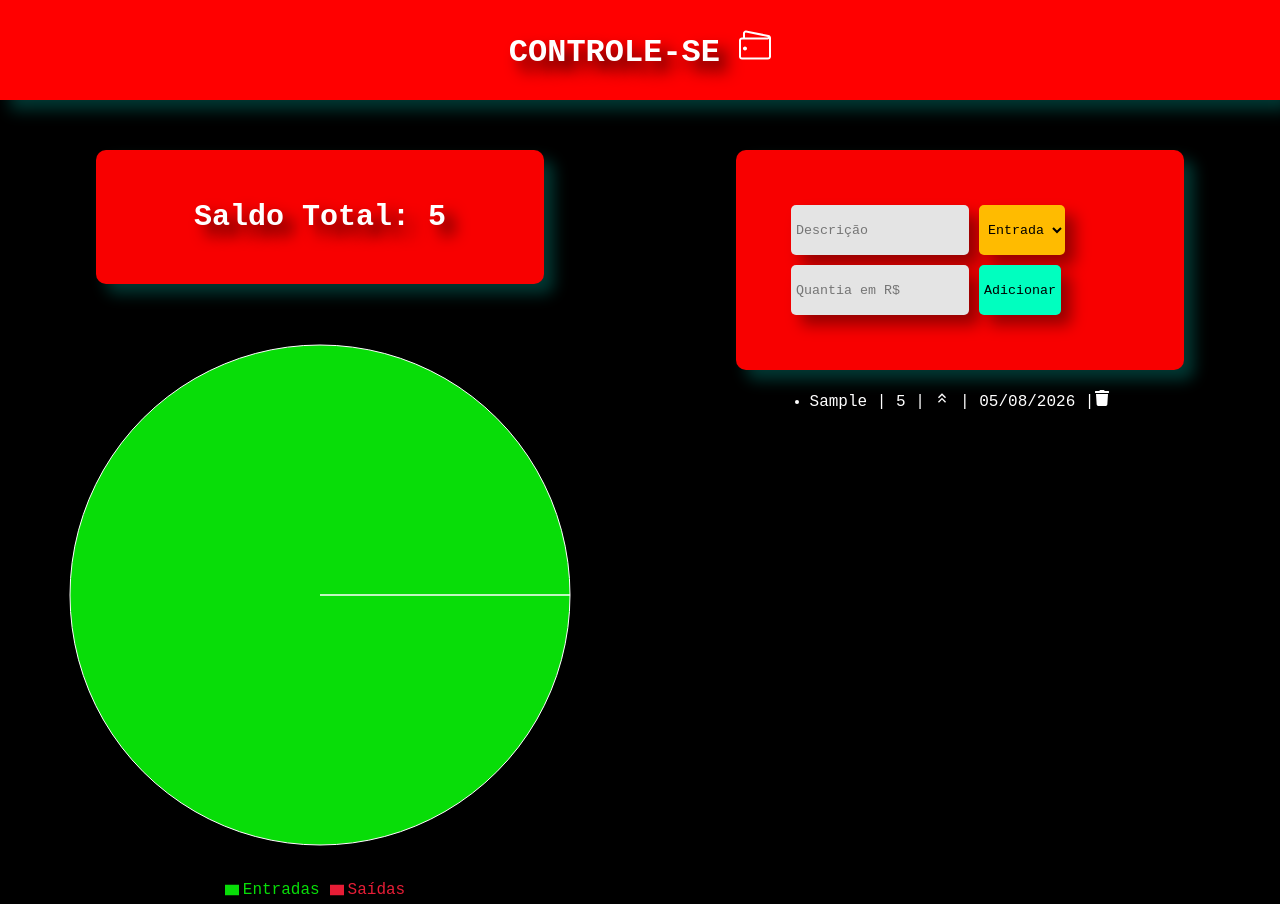
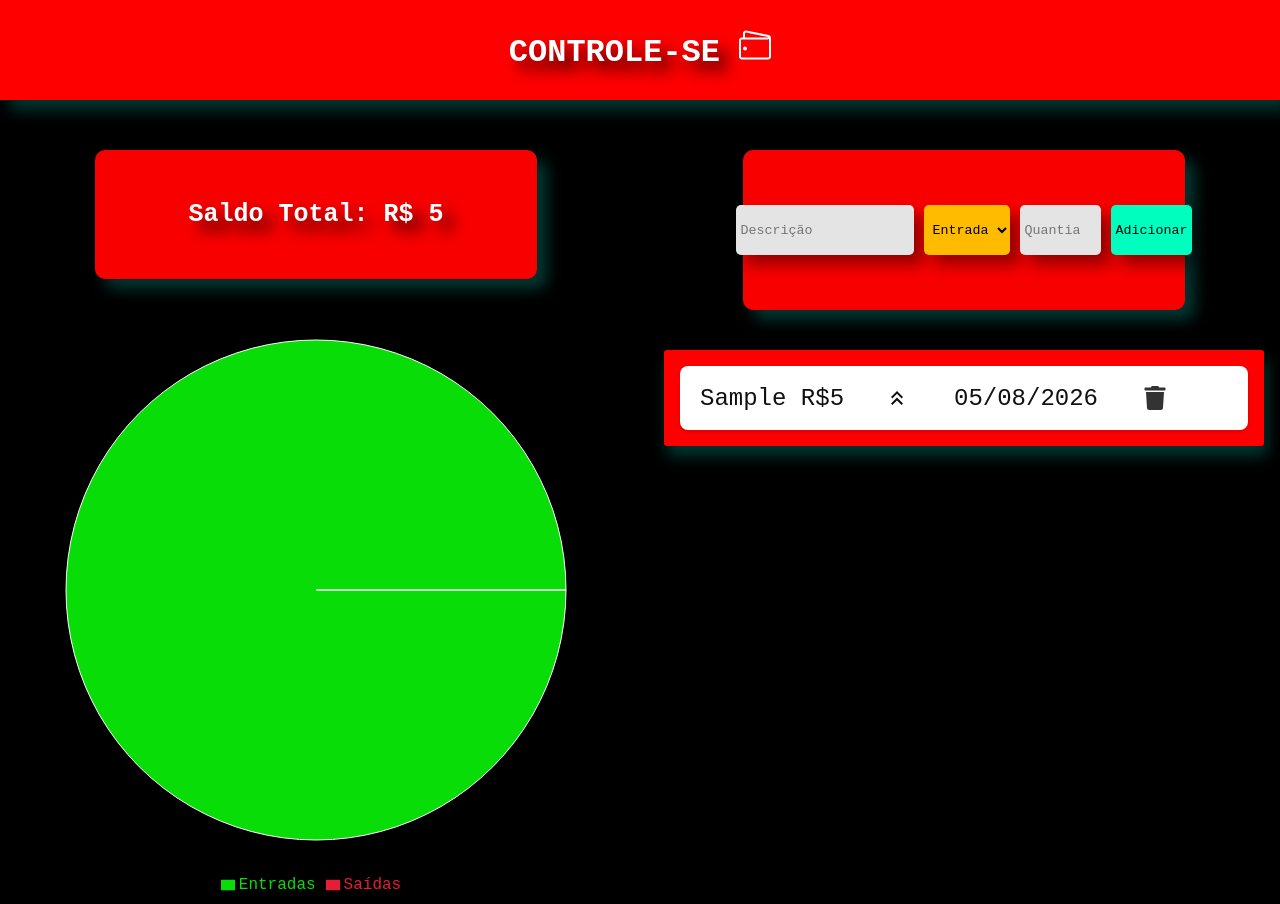
Before and after one commit to Felipesaraiva113/controle-se, a React (Vite) app: page / in a window 1280 px wide. Both pictures are taken after typing "Sample", "5" into the empty fields and a click on the button "Adicionar". Built offline with nearby package versions, Linux system fonts and the light colour scheme.

Commit message:
finalização do layout para desktop

```diff
--- a/src/App.jsx
+++ b/src/App.jsx
@@ -28,7 +28,7 @@ function App() {
       <PrimeiroComponente/>
       <div className='grid-layout'>
         <div className='painel-esquerdo'>
-          <h2 className={classes.h2}>Saldo Total: {calcularSaldoTotal}</h2>
+          <h2 className={classes.h2}>Saldo Total: R$ {calcularSaldoTotal}</h2>
             <GraficoFinanceiro transactions={transactions} />
         </div>
         <div className='painel-direito'>
--- a/src/components/App.module.css
+++ b/src/components/App.module.css
@@ -9,5 +9,5 @@
     box-shadow: 10px 10px 15px rgba(6, 184, 169, 0.3);
     text-shadow: 10px 10px 15px rgba(0, 0, 0, 0.8);
     margin-bottom: 20px;
-    font-size: 30px;
+    font-size: 25px;
 }
--- a/src/components/Form.module.css
+++ b/src/components/Form.module.css
@@ -6,6 +6,10 @@
     border-radius: 10px;
     margin-top: 50px;
     box-shadow: 10px 10px 15px rgba(6, 184, 169, 0.3);
+    display: flex;
+  flex-direction: row;
+  align-items: center;
+  justify-content: center;
 }
 .input {
     padding: 5px;
--- /dev/null
+++ b/src/components/List.module.css
@@ -0,0 +1,99 @@
+/* Container principal vermelho com rolagem */
+.div_listagem {
+  background-color: #ff0000;
+  border-radius: 3px;
+  padding: 16px;
+  box-shadow: 3px 10px 15px rgba(6, 184, 169, 0.3);
+  margin-top: 20px;
+  width: 600px;
+
+  /* Mantém a altura fixa e adiciona a barra de rolagem quando necessário */
+  max-height: 580px;
+  overflow-y: auto;
+  box-sizing: border-box;
+}
+
+/* Customização da barra de rolagem interna */
+.div_listagem::-webkit-scrollbar {
+  width: 6px;
+}
+
+.div_listagem::-webkit-scrollbar-track {
+  background: rgba(0, 0, 0, 0.1);
+  border-radius: 4px;
+}
+
+.div_listagem::-webkit-scrollbar-thumb {
+  background: rgba(255, 255, 255, 0.5);
+  border-radius: 4px;
+}
+
+.div_listagem::-webkit-scrollbar-thumb:hover {
+  background: rgba(255, 255, 255, 0.8);
+}
+
+/* Removendo marcadores padrões da lista (ul) */
+.div_listagem ul {
+  list-style: none;
+  margin: 0;
+  padding: 0;
+  display: flex;
+  flex-direction: column;
+  gap: 10px;
+}
+
+/* Estilo de cada linha (li) com GRID interno para alinhar colunas perfeitamente */
+.div_listagem li {
+  background-color: #ffffff;
+  color: #111111;
+  padding: 16px 20px;
+  border-radius: 8px;
+  font-family: inherit;
+  font-size: 24px; /* Ajustado levemente para caber confortavelmente em 600px */
+  font-weight: 500;
+  box-shadow: 0 2px 4px rgba(0, 0, 0, 0.15);
+
+  /* Define alinhamento em colunas fixas */
+  display: grid;
+  /* Colunas:
+     1. Descrição (largura flexível)
+     2. Valor (largura fixa)
+     3. Seta (largura fixa centralizada)
+     4. Data (largura fixa)
+     5. Lixeira (largura fixa no final)
+  */
+  grid-template-columns: 140px 80px 40px 160px 40px;
+  align-items: center;
+  justify-content: space-between;
+  text-align: left;
+}
+
+/* Opcional: Para ocultar os caracteres de barra '|' soltos que ficam desalinhados */
+/* Se quiser sumir com as barras do JSX mantendo o visual limpo, adicione isso: */
+.div_listagem li {
+  /* Alinha os textos e ícones nas colunas correspondentes */
+  white-space: nowrap;
+}
+
+/* Estilização para o ícone de Deletar (Lixeira) */
+.div_listagem li span {
+  cursor: pointer;
+  display: inline-flex;
+  align-items: center;
+  justify-content: center;
+  padding: 4px;
+  color: #333333;
+  transition: color 0.2s ease, transform 0.2s ease;
+  justify-self: end; /* Gruda a lixeira na ponta direita */
+}
+
+.div_listagem li span:hover {
+  color: #d32f2f;
+  transform: scale(1.15);
+}
+
+/* Estilização para os ícones (setas) */
+.div_listagem li svg {
+  vertical-align: middle;
+  justify-self: center; /* Centraliza a seta no meio da sua coluna */
+}
--- a/src/components/TransactionForm.jsx
+++ b/src/components/TransactionForm.jsx
@@ -36,6 +36,7 @@ function TransactionForm({ onAddTransaction, dataFormatada }) {
                 value={description}
                 onChange={(e) => setDescription(e.target.value)}
                 className={classes.input}
+                maxLength={6}
             />
             <select
                 value={type}
@@ -51,6 +52,7 @@ function TransactionForm({ onAddTransaction, dataFormatada }) {
                 value={amount}
                 onChange={(e) => setAmount(e.target.value)}
                 className={classes.input}
+                max='999'
             />
             <button type="submit" className={classes.button}>Adicionar</button>
         </form>
--- a/src/components/TransactionList.jsx
+++ b/src/components/TransactionList.jsx
@@ -1,15 +1,17 @@
 import { FaTrash } from "react-icons/fa";
 import { MdKeyboardDoubleArrowUp } from "react-icons/md";
 import { MdKeyboardDoubleArrowDown } from "react-icons/md";
+import classes from './List.module.css';
 
 function TransactionList({ transactions, onDeleteTransaction }) {
-    return (<div>
+    return (<div className={classes.div_listagem}>
         <ul>
             {transactions.map((transaction) =>
             ( <li key={transaction.id}>
-                {transaction.description} | {transaction.amount} | {transaction.amount > 0 ? <MdKeyboardDoubleArrowUp />
-: <MdKeyboardDoubleArrowDown />} | {transaction.date} |
-            <span onClick={() => onDeleteTransaction(transaction.id)}>
+                {transaction.description} R${Math.abs(transaction.amount)}
+                    {transaction.amount > 0 ? <MdKeyboardDoubleArrowUp />
+                    : <MdKeyboardDoubleArrowDown />} {transaction.date}
+            <span onClick={() => onDeleteTransaction(transaction.id)} className="lixeiras">
                 <FaTrash />
             </span>
             </li>))}
--- a/src/styles/global.css
+++ b/src/styles/global.css
@@ -28,6 +28,9 @@ body {
 .grid-layout {
   display: grid;
   grid-template-columns: 1fr 1fr;
+  gap: 16px;
+  max-width: 1450px;
+  margin: 0 auto;
   width: 100%;
 }
 .painel-esquerdo {
```
